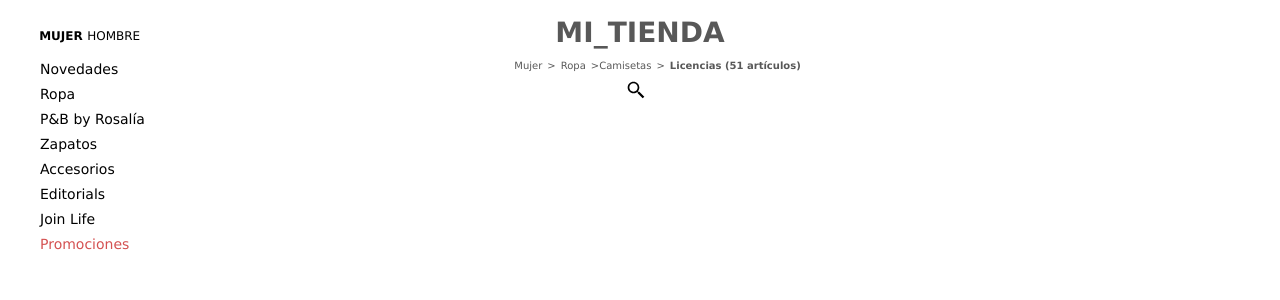
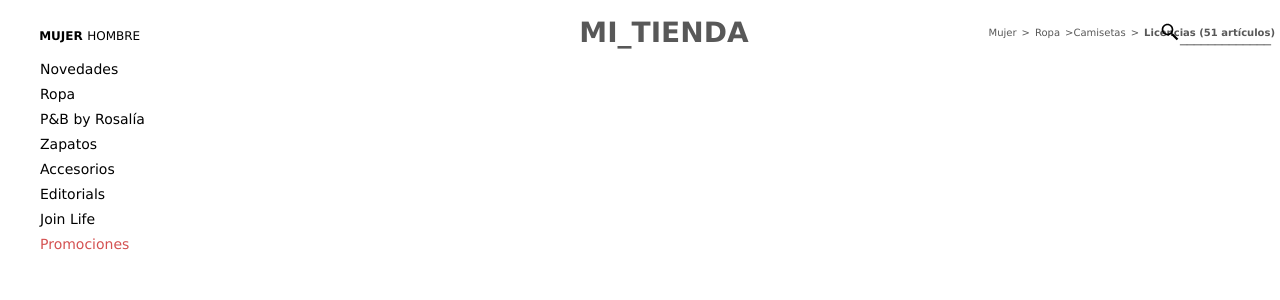
Before and after one commit to adriandearias/UpgradeHub, a PHP site: page / in a window 1280 px wide. Shown: the top 300 px of the page. Run offline with PHP 8.4, Linux system fonts and the light colour scheme.

Commit message:
added content to style.css & index.html of my-shop-flex-html-css only

```diff
--- a/html-css/my-shop-flex-html-css/css/style.css
+++ b/html-css/my-shop-flex-html-css/css/style.css
@@ -76,10 +76,13 @@ ul{
 
 .header__center{
     display: flex;
-    justify-content: center;
+    justify-content: flex-end;
     align-items: center;
-    flex-direction: column;
     line-height: 1px;
+}
+
+.mr-15{
+    margin-right: 200px;
 }
 
 .display-flex{
@@ -91,5 +94,10 @@ ul{
 }
 
 .header__search-icons{
-    display: ;
+    align-content: flex-end;
+    position: absolute;
 }
+
+.nav__menu{
+
+}
--- a/html-css/my-shop-flex-html-css/index.html
+++ b/html-css/my-shop-flex-html-css/index.html
@@ -27,24 +27,27 @@
                 </div>
             </nav>
             <div class="header__center">
-                <h1>MI_TIENDA</h1>
-                <ul class="display-flex">
-                    <li class="nav__link txt-xs pdr-5">Mujer</li>
-                    <li class="txt-xs pdr-5">></li>
-                    <li class="nav__link txt-xs pdr-5">Ropa</li>
-                    <li class="txt-xs ">></li>
-                    <li class="nav__link txt-xs pdr-5">Camisetas</li>
-                    <li class="txt-xs pdr-5">></li>
-                    <li class="nav__link txt-xs txt-bold pdr-5">Licencias (51 artículos)</li>
-                </ul>
-                <div class="header__search-iconsx">
-                    <img class="header__icons" src="./img/icons8-search.svg" alt="">
+                <h1 class="mr-15" >MI_TIENDA</h1>
+                <div class="header__search-icons">
+                    <img class="header__icons" src="./img/icons8-search.svg" alt=""><span>_____________</span>
                     <img class="header__icons" src="" alt="">
                     <img class="header__icons" src="" alt="">
                 </div>
                 <div class="header__filters">
 
                 </div>
+                <div class="nav__menu">
+                    <ul class="display-flex">
+                        <li class="nav__link txt-xs pdr-5">Mujer</li>
+                        <li class="txt-xs pdr-5">></li>
+                        <li class="nav__link txt-xs pdr-5">Ropa</li>
+                        <li class="txt-xs ">></li>
+                        <li class="nav__link txt-xs pdr-5">Camisetas</li>
+                        <li class="txt-xs pdr-5">></li>
+                        <li class="nav__link txt-xs txt-bold pdr-5">Licencias (51 artículos)</li>
+                    </ul>
+                </div>
+
             </div>
         </header>
     </body>
```
